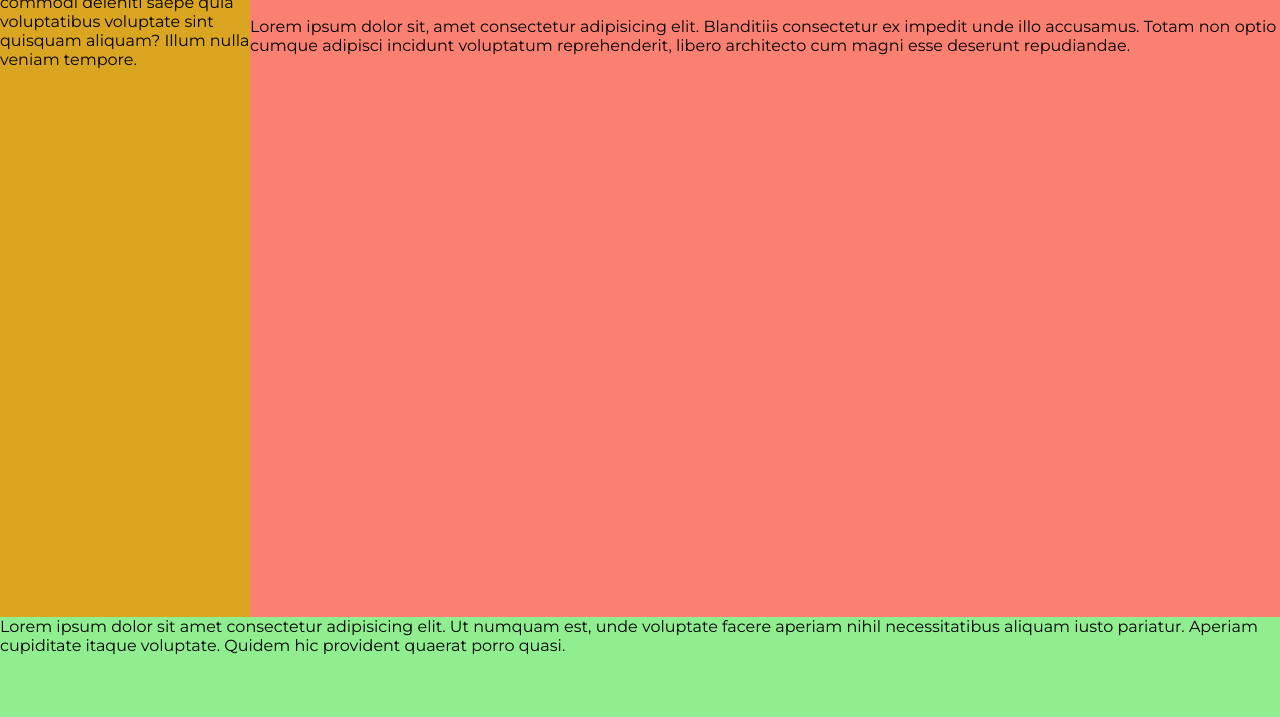
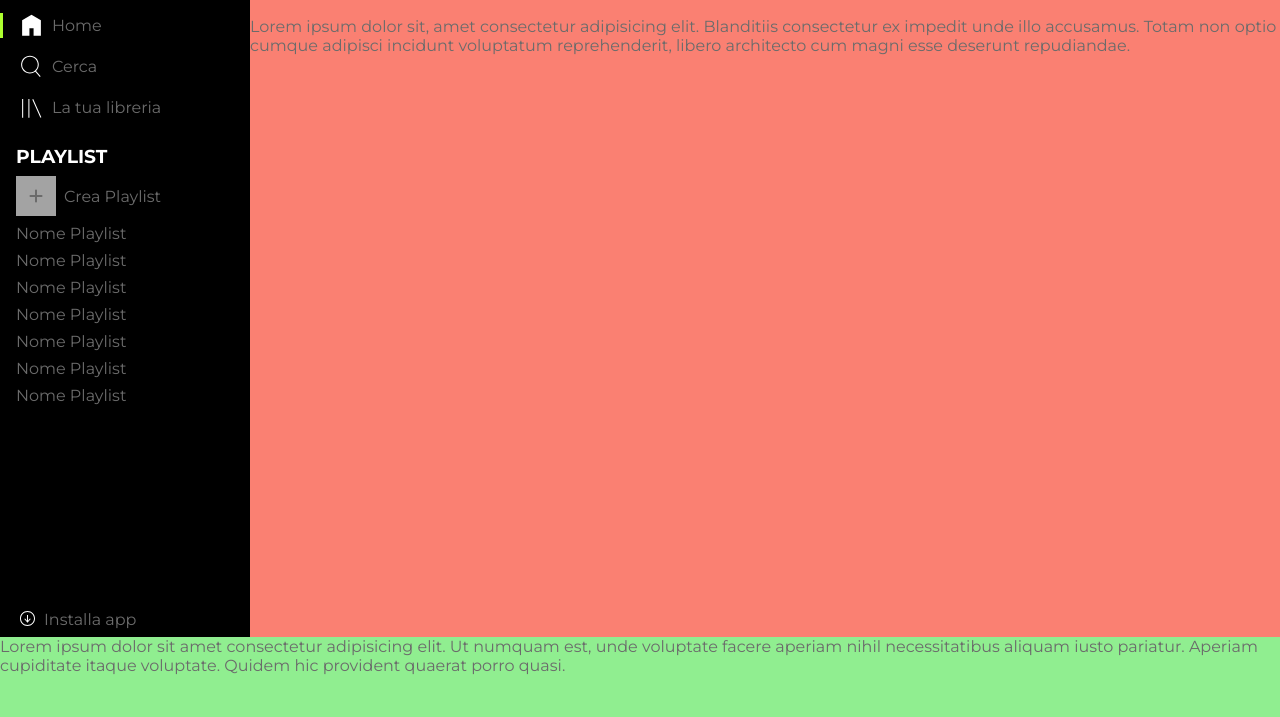
Before and after one commit to NicoloYan/html-css-spotifyweb, a plain HTML site: page index.html in a window 1280 px wide. Shown: the part 83-800 px from the top of the page. Drawn offline with Linux system fonts and the light colour scheme.

Commit message:
Proseguo con la left-nav

```diff
--- a/css/style.css
+++ b/css/style.css
@@ -1,12 +1,17 @@
 /* RESET */
+
 * {
     padding: 0;
     margin: 0;
     box-sizing: border-box;
 }
+
 /* Common */
 html {
     font-family: 'Montserrat', sans-serif;
+}
+body {
+    color: #6b6b6b;
 }
 .app-wrapper {
     width: 100%;
@@ -22,18 +27,102 @@ html {
     width: calc( 100% - 250px );
     height: 80px;
 }
+.text-white {
+    color: white;
+}
+.flex {
+    display: flex;
+}
+
 /* Main */
 
 main {
     background-color: lightpink;
     width: 100%;
-    height: calc( 100vh - 100px );
+    height: calc( 100vh - 80px );
     display: flex;
 }
+
+/* Left nav main */
+
 .left-nav {
-    background-color: goldenrod;
+    background-color: black;
     width: 250px;
     overflow-y: hidden ;
+}
+.logo {
+    width: 65%;
+    padding-top: 1rem;
+    padding-left: 1rem;
+    height: 80px;
+}
+.nav-links {
+    height: 100px;
+}
+.nav-links ul li {
+    display: flex;
+    align-items: center;
+    padding-left: 1rem;
+    margin: 1rem 0;
+}
+.nav-links ul li:first-child {
+    border-left: 3px solid #adff2f;
+}
+.nav-links ul li:nth-child(2) {
+    padding-left: 19px;
+}
+.nav-links ul li:nth-child(3) {
+    padding-left: 19px;
+}
+.nav-links ul li img {
+    width: 25px;
+    margin-right: 0.5rem;
+}
+.playlists {
+    padding: 1rem;
+    height: calc( 100% - 240px );
+    overflow: hidden;
+    margin-top: 1rem;
+}
+.new-playlist {
+    display: flex;
+    align-items: center;
+    padding-top: 0.5rem;
+}
+.plus-btn {
+    display: flex;
+    justify-content: center;
+    align-items: center;
+    width: 40px;
+    height: 40px;
+    background-color: #a3a3a3;
+    margin-right: 0.5rem;
+}
+.playlist-list {
+    list-style-type: none;
+    overflow-y: auto;
+}
+.playlist-list li {
+    margin: 0.5rem 0;
+}
+.user-info {
+    height: 60px;
+    padding-left: 1rem;
+}
+.user-info hr {
+    width: 85%;
+    text-align: center;
+    margin: 0.5rem 0;
+}
+.download {
+    align-items: center;
+}
+.download img {
+    width: 20px;
+    margin-right: 0.5rem;
+}
+.username img {
+    width: 30px;
 }
 .content {
     background-color: salmon;
@@ -43,13 +132,13 @@ main {
 }
 
 /* Footer */
+
 footer {
     background-color: lightgreen;
     width: 100%;
-    height: 100px;
+    height: 80px;
     overflow: hidden  ;
 }
-
 
 /* Media Queries */
 
--- a/index.html
+++ b/index.html
@@ -24,7 +24,58 @@
         <main>
             <!-- Left col Nav -->
             <div class="left-nav">
-                Lorem ipsum dolor sit amet consectetur adipisicing elit. Nihil provident eos facere? Error incidunt, ex dicta nulla commodi deleniti saepe quia voluptatibus voluptate sint quisquam aliquam? Illum nulla veniam tempore.
+                <!-- Logo -->
+                <div class="logo">
+                    <img src="img/logo.svg" alt="logo Spotify">
+                </div>
+                <!-- Nav links -->
+                <div class="nav-links">
+                    <ul>
+                        <li>
+                            <img src="img/home.svg" alt="home icon">
+                            Home
+                        </li>
+                        <li>
+                            <img src="img/search.svg" alt="search icon">
+                            Cerca
+                        </li>
+                        <li>
+                            <img src="img/libreria.svg" alt="library icon">
+                            La tua libreria
+                        </li>
+                    </ul>
+                </div>
+                <!-- Playlists -->
+                <div class="playlists">
+                    <h3 class="text-white">PLAYLIST</h3>
+                    <div class="new-playlist">
+                        <div class="plus-btn">
+                            <i class="fa-solid fa-plus"></i>
+                        </div>
+                        <div>Crea Playlist</div>
+                    </div>
+                    <ul class="playlist-list">
+                        <li>Nome Playlist</li>
+                        <li>Nome Playlist</li>
+                        <li>Nome Playlist</li>
+                        <li>Nome Playlist</li>
+                        <li>Nome Playlist</li>
+                        <li>Nome Playlist</li>
+                        <li>Nome Playlist</li>
+                    </ul>
+                </div>
+                <!-- User info -->
+                <div class="user-info">
+                    <div class="download flex">
+                        <img src="img/download.svg" alt="download icon">
+                        Installa app
+                    </div>
+                    <hr>
+                    <div class="username flex">
+                        <img src="img/profile.svg" alt="user picture">
+                        <span class="text-white">John Doe</span>
+                    </div>
+                </div>
             </div>
             <!-- Right col content -->
             <div class="content">
```
